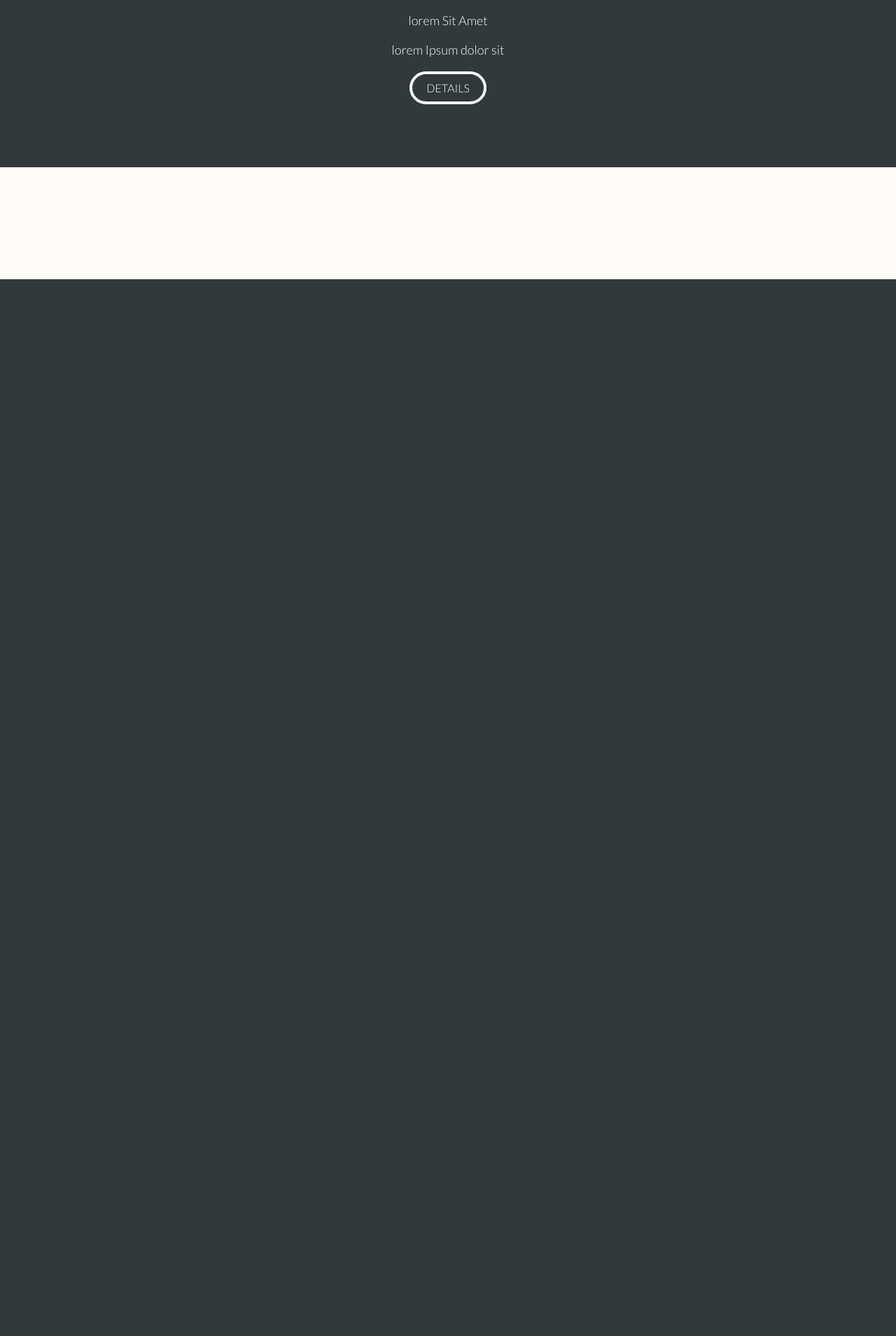
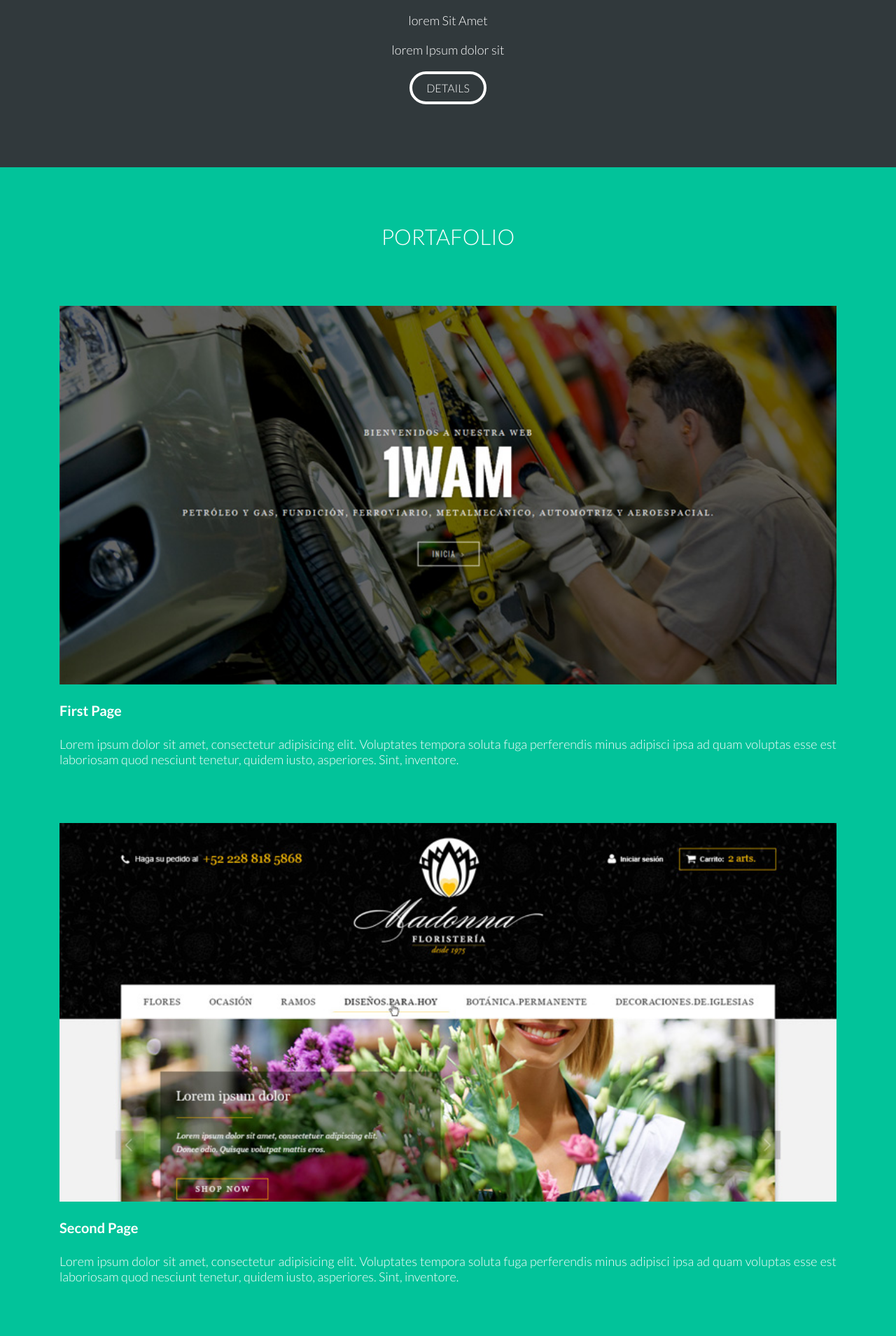
Before and after one commit to reideri/designinnweb, a PHP site: page /designning/ in a window 1280 px wide. Shown: the part 3098-5007 px from the top of the page at 70% size. Before the commit the page ends 3497 px from the top, so only its background shows below. Run offline with PHP 8.4, Linux system fonts and the light colour scheme.

Commit message:
Agregamos Portafolio

```diff
--- a/views/css/style.css
+++ b/views/css/style.css
@@ -36,6 +36,14 @@
 	font-weight: 300;
 }
 
+.btn-large {
+	border: 0;
+	font-family: 'Lato', sans-serif;
+	padding: 13px 51px;
+	display: inline-block;
+	border-radius: 50px;
+}
+
 .btn-primary {
 	background-color: #6d435a;
 	color: #fff;
@@ -52,6 +60,19 @@
 	background-color: #fff;
 	color: #525252;
 	border: 4px solid transparent;
+}
+
+.btn-outline-purple {
+	background-color: transparent;
+	color: #6d435a;
+	border: 3px solid #6d435a;
+	transition: all 0.5s ease;
+}
+
+.btn-outline-purple:hover {
+	background-color: #fff;
+	color: #6d435a;
+	border: 3px solid #6d435a;
 }
 
 .margin-bottom-none {
@@ -291,6 +312,70 @@
 
 /* PORTAFOLIO */
 section.portafolio {
-	background-color: #fffcf7;
+	background-color: #02c39a;
 	padding: 80px 0;
+	color: #fff;
 }
+
+section.portafolio h2 {
+	font-weight: 300;
+	font-size: 31px;
+	color: #fff;
+	text-align: center;
+	margin-bottom: 80px;
+}
+
+section.portafolio .container .row .col-12 {
+	margin-bottom: 80px;
+}
+
+section.portafolio .container .row .col-12 .image {
+	position: relative;
+	overflow: hidden;
+	transition: all 0.5s ease;
+}
+
+section.portafolio .container .row .col-12 .image:hover .caption {
+	opacity: 1;
+}
+
+section.portafolio .container .row .col-12 .image img {
+	width: 100%;
+	vertical-align: top;
+}
+
+section.portafolio .container .row .col-12 .image .caption {
+	width: 100%;
+	height: 800px;
+	position: absolute;
+	background-color: rgba(0,0,0, 0.7);
+	bottom: 0;
+	display: flex;
+	justify-content: center;
+	align-items: flex-end;
+	padding-bottom: 45px;
+	opacity: 0;
+	transition: all 0.5s ease;
+}
+
+section.portafolio .container .row .col-12 .image .caption img {
+	width: 50px;
+	height: 50px;
+	z-index: 10;
+	opacity: 0.3;
+}
+
+section.portafolio .container .row .col-12 h3 {
+	font-size: 20px;
+	margin: 25px 0;
+}
+
+section.portafolio .container .row .col-12 p {
+	font-weight: 300;
+	font-size: 18px;
+	text-align: justify;
+}
+
+section.portafolio .container .row a {
+	margin: auto;
+}
--- a/views/modules/portafolio.view.php
+++ b/views/modules/portafolio.view.php
@@ -1,3 +1,29 @@
 <section class="portafolio">
+	<h2>PORTAFOLIO</h2>
+	<div class="container">
+		<div class="row">
+			<div class="col-12">
+				<div class="image">
+					<img src="<?php echo $route; ?>views/img/first-page.jpg" alt="Desarrollo Web">
+					<div class="caption">
+						<img src="<?php echo $route; ?>views/img/plus.png">
+					</div>
+				</div>
+				<h3>First Page</h3>
+				<p>Lorem ipsum dolor sit amet, consectetur adipisicing elit. Voluptates tempora soluta fuga perferendis minus adipisci ipsa ad quam voluptas esse est laboriosam quod nesciunt tenetur, quidem iusto, asperiores. Sint, inventore.</p>
+			</div>
 
+			<div class="col-12">
+				<div class="image">
+					<img src="<?php echo $route; ?>views/img/second-page.jpg" alt="Desarrollo Web">
+					<div class="caption">
+						<img src="<?php echo $route; ?>views/img/plus.png">
+					</div>
+				</div>
+				<h3>Second Page</h3>
+				<p>Lorem ipsum dolor sit amet, consectetur adipisicing elit. Voluptates tempora soluta fuga perferendis minus adipisci ipsa ad quam voluptas esse est laboriosam quod nesciunt tenetur, quidem iusto, asperiores. Sint, inventore.</p>
+			</div>
+			<a href="" class="btn-large btn-outline-white">VER MAS</a>
+		</div>
+	</div>
 </section>
```
Also changed, not shown: views/img/first-page.jpg (renamed from views/img/first page.jpg), views/img/plus.png (added), views/img/second-page.jpg (renamed from views/img/second page.jpg).
